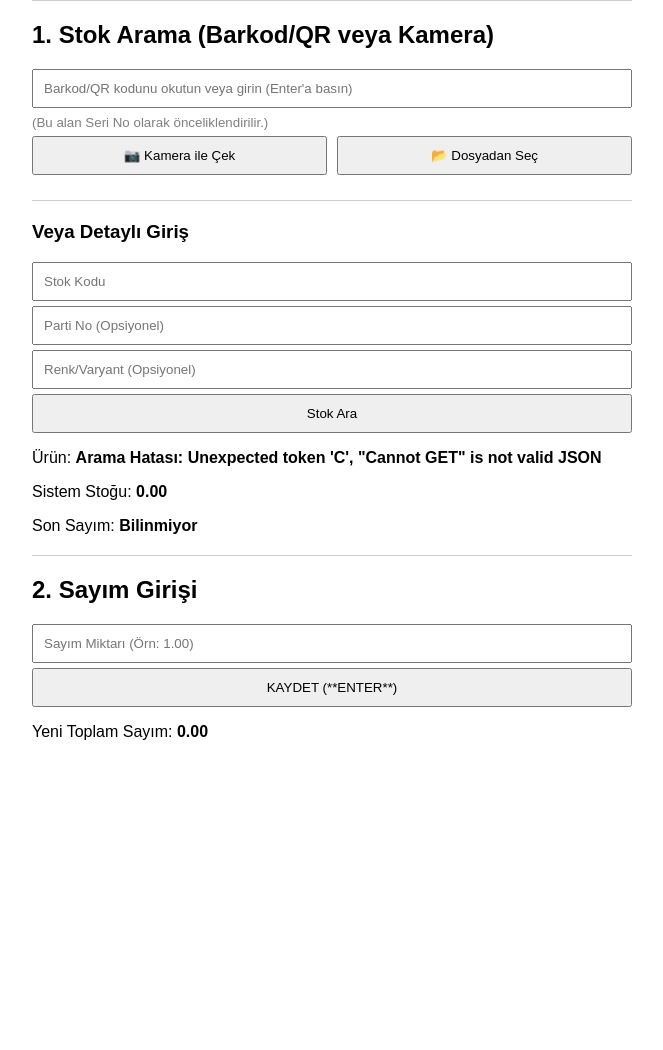
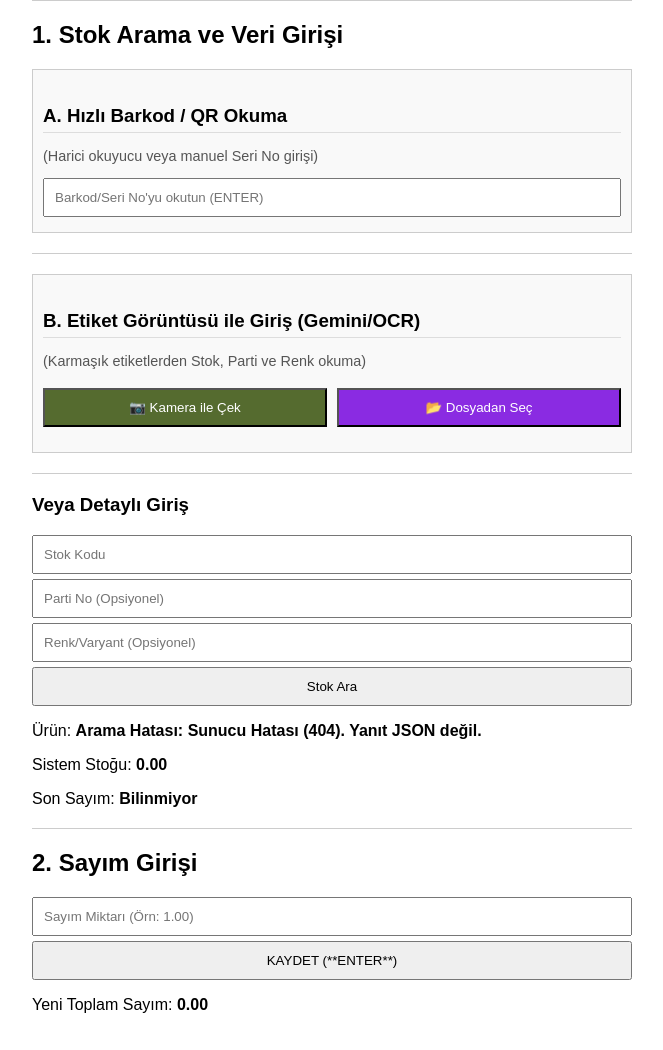
Before and after one commit to ozansabudak-code/Stok-Say-m, a Django app: template sayim/templates/sayim/sayim_giris.html in a window 1280 px wide. Shown: the part 220-1270 px from the top of the page, without its empty margins (308-971 px from the left). Before the commit the page ends 960 px from the top, so only its background shows below. Run offline with Django 5.2, Linux system fonts and the light colour scheme; the template is opened without the code that fills it, so the values that code supplies are empty.

Commit message:
feat: Nihai cozum. Hata yakalama ve python -m gunicorn fixleri uygulandi.

```diff
--- a/sayim/templates/sayim/sayim_giris.html
+++ b/sayim/templates/sayim/sayim_giris.html
@@ -15,6 +15,7 @@
         hr { border: 0; border-top: 1px solid #ccc; margin: 20px 0; }
         .flex-container { display: flex; gap: 10px; margin-bottom: 10px; }
         .flex-container > div { flex: 1; }
+        .section-header { margin-top: 25px; margin-bottom: 10px; border-bottom: 1px solid #ddd; padding-bottom: 5px; }
     </style>
 </head>
 <body>
@@ -26,17 +27,28 @@
         <a href="{% url 'raporlama_onay' pk=sayim_emri.pk %}">Raporlama ve Onay Ekranına Git</a>
     </div>
 
-    <h2>1. Stok Arama (Barkod/QR veya Kamera)</h2>
+    <h2>1. Stok Arama ve Veri Girişi</h2>
 
-    <input type="text" id="barkod_input" placeholder="Barkod/QR kodunu okutun veya girin (Enter'a basın)">
-    <small style="color: gray;">(Bu alan Seri No olarak önceliklendirilir.)</small>
+    <div class="info-box">
+        <h3 class="section-header">A. Hızlı Barkod / QR Okuma</h3>
+        <p style="font-size: 0.9em; color: #555;">(Harici okuyucu veya manuel Seri No girişi)</p>
+        <input type="text" id="barkod_input" placeholder="Barkod/Seri No'yu okutun (ENTER)">
+    </div>
 
-    <div class="flex-container">
-        <button id="camera-btn">📷 Kamera ile Çek</button>
-        <input type="file" id="image-input" accept="image/*" style="display: none;">
-        <button id="select-file-btn">📂 Dosyadan Seç</button>
+    <hr>
+
+    <div class="info-box">
+        <h3 class="section-header">B. Etiket Görüntüsü ile Giriş (Gemini/OCR)</h3>
+        <p style="font-size: 0.9em; color: #555;">(Karmaşık etiketlerden Stok, Parti ve Renk okuma)</p>
+
+        <div class="flex-container">
+            <button id="camera-btn" style="background-color: #556B2F; color: white;">📷 Kamera ile Çek</button>
+
+            <input type="file" id="image-input" accept="image/*" style="display: none;">
+            <button id="select-file-btn" style="background-color: #8A2BE2; color: white;">📂 Dosyadan Seç</button>
+        </div>
+        <div id="ocr_status" class="message" style="margin-top: 5px;"></div>
     </div>
-    <div id="ocr_status" class="message"></div>
 
     <hr>
 
@@ -80,7 +92,7 @@
     let currentStokKod = '';
     let currentPartiNo = 'YOK';
     let currentRenk = 'YOK';
-    let currentSeriNo = 'YOK';
+    let currentSeriNo = 'YOK'; // Şu anda aktif seri no (opsiyonel)
 
     // CSRF Token Fonksiyonu (Django POST için kritik)
     function getCookie(name) {
@@ -105,6 +117,7 @@
         document.getElementById('urun_bilgi').innerText = 'Arama yapılıyor...';
         document.getElementById('sistem_stok_goster').innerText = '0.00';
         document.getElementById('last_sayim_goster').innerText = 'Bilinmiyor';
+        document.getElementById('kayit_mesaji').innerText = ''; // Önceki mesajı temizle
 
         const params = new URLSearchParams({
             seri_no: seriNo || 'YOK',
@@ -115,31 +128,37 @@
             barkod_ham_veri: barkodHamVeri || 'YOK'
         });
 
+        // AJAX ile arama (GET isteği)
         fetch(`/ajax/akilli-stok-ara/?${params.toString()}`)
-            .then(response => response.json())
+            .then(response => {
+                // Sunucudan (views.py) gelen yanıt JSON değilse, bu bir sunucu hatasıdır (500)
+                if (!response.ok) {
+                    throw new Error(`Sunucu Hatası (${response.status}). Yanıt JSON değil.`);
+                }
+                return response.json();
+            })
             .then(data => {
                 document.getElementById('urun_bilgi').innerText = data.urun_bilgi;
                 document.getElementById('last_sayim_goster').innerText = data.last_sayim;
 
                 if (data.found) {
+                    // Tam eşleşme bulundu
                     currentStokKod = data.stok_kod;
                     currentPartiNo = data.parti_no;
                     currentRenk = data.renk;
+                    currentSeriNo = seriNo; // Seri no ile bulunduysa kaydet
 
                     stokKodInput.value = data.stok_kod;
                     partiNoInput.value = data.parti_no;
                     renkInput.value = data.renk;
                     document.getElementById('sistem_stok_goster').innerText = data.sistem_stok;
 
-                } else if (data.parti_varyantlar.length > 0 || data.renk_varyantlar.length > 0) {
-                    currentStokKod = data.stok_kod;
-                    currentPartiNo = partiNo;
-                    currentRenk = renk;
-                    // Hata: Varyant bulundu, tam eşleşme yok.
                 } else {
+                    // Eşleşme yok, sadece varyantlar listelendi veya yeni stok
                     currentStokKod = stokKod;
                     currentPartiNo = partiNo;
                     currentRenk = renk;
+                    currentSeriNo = seriNo;
                 }
             })
             .catch(error => {
@@ -155,6 +174,7 @@
         const formData = new FormData();
         formData.append('image', file);
 
+        // AJAX ile Gemini'a resim gönder
         fetch("{% url 'gemini_parti_oku' %}", {
             method: 'POST',
             headers: {
@@ -169,12 +189,13 @@
                 ocrStatus.innerText = data.message;
 
                 // Form alanlarını Gemini'dan gelen verilerle doldur
+                // Not: views.py'da Gemini çıktısı standardize edilmiş olmalıdır.
                 barkodInput.value = data.seri_no;
                 stokKodInput.value = data.stok_kod;
                 partiNoInput.value = data.parti_no;
                 renkInput.value = data.renk;
 
-                // 1. Adım: Form alanları doldu. 2. Adım: Arama fonksiyonunu tetikle.
+                // 2. Adım: Arama fonksiyonunu tetikle
                 akilliStokAra(
                     data.seri_no,
                     data.stok_kod,
@@ -190,7 +211,7 @@
         })
         .catch(error => {
             ocrStatus.className = 'message error';
-            ocrStatus.innerText = `Kritik Hata: Sunucuya ulaşılamadı. ${error.message}`;
+            ocrStatus.innerText = `Kritik Hata: Gemini Sunucusuna ulaşılamadı. ${error.message}`;
         });
     }
 
@@ -214,7 +235,8 @@
         const partiNo = partiNoInput.value.toUpperCase().trim();
         const renk = renkInput.value.toUpperCase().trim();
 
-        akilliStokAra(currentSeriNo, stokKod, partiNo, renk, DEPO_KODU, 'YOK');
+        // Seri no alanı boş bırakıldığı için sadece stok koduna göre arama yap
+        akilliStokAra('YOK', stokKod, partiNo, renk, DEPO_KODU, 'YOK');
     });
 
     // 3. Kamera/Dosya Butonları
@@ -232,7 +254,6 @@
         if (this.files.length > 0) {
             geminiOku(this.files[0]);
         }
-        // Capture özelliğini sonraki dosya seçimleri için kaldır
         this.removeAttribute('capture');
     });
 
@@ -260,6 +281,7 @@
             personel_adi: PERSONEL_ADI
         };
 
+        // AJAX ile Sayım Kaydı (POST isteği)
         fetch(`/ajax/sayim-kaydet/${SAYIM_EMRI_ID}/`, {
             method: 'POST',
             headers: {
@@ -286,9 +308,10 @@
         });
     });
 
-    // Sayfa yüklendiğinde bir ilk arama tetikle
+    // Sayfa yüklendiğinde bir ilk arama tetikle (Opsiyonel: Varsa form değerlerini alarak)
     document.addEventListener('DOMContentLoaded', () => {
-        akilliStokAra('YOK', 'YOK', 'YOK', 'YOK', DEPO_KODU, 'YOK');
+        // Uygulama yüklendikten sonra bir ilk arama yap
+        akilliStokAra(barkodInput.value, stokKodInput.value, partiNoInput.value, renkInput.value, DEPO_KODU, 'YOK');
     });
 </script>
 </body>
```
